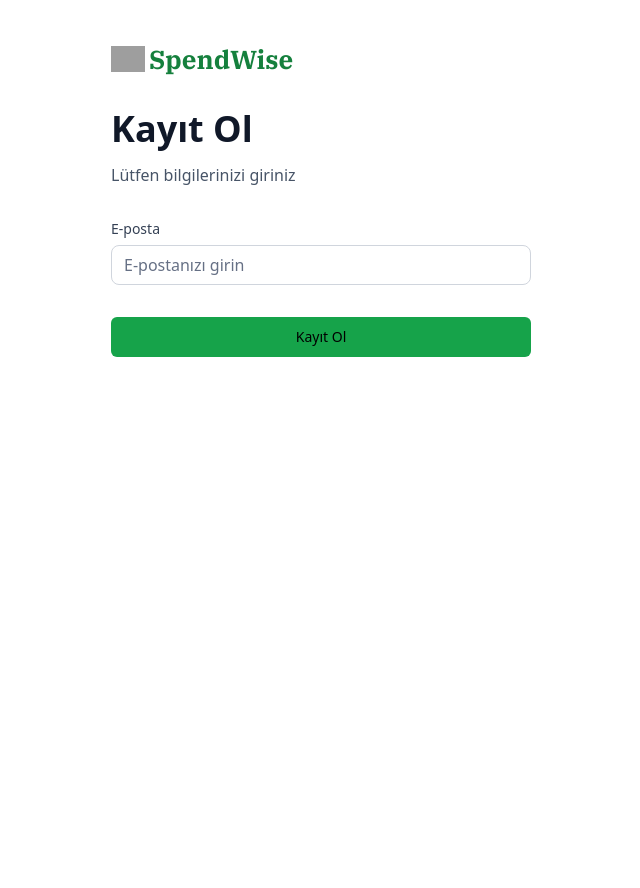
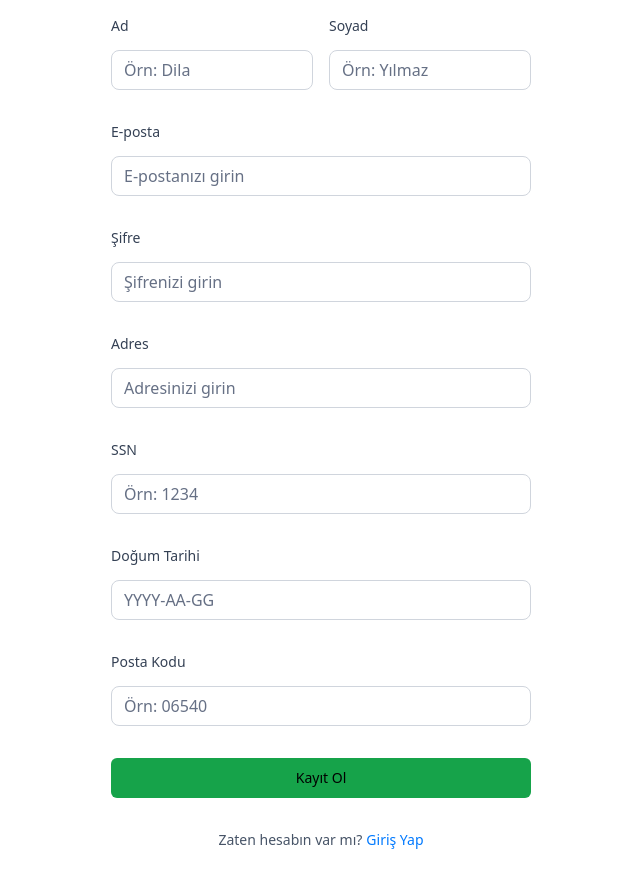
Before and after one commit to abb248/defiance-finance-final-project, a Next.js app: page /sign-up in a window 1280 px wide. Shown: the part 200-1088 px from the top of the page, without its empty margins (319-959 px from the left). Before the commit the page ends 800 px from the top, so only its background shows below. Built offline with nearby package versions, Linux system fonts and the light colour scheme; grey boxes are pictures that could not be loaded.

Commit message:
ui: buton ve label bilesenleri eklendi

```diff
--- a/app/(auth)/sign-in/page.tsx
+++ b/app/(auth)/sign-in/page.tsx
@@ -1,5 +1,4 @@
 import AuthForm from '@/components/AuthForm'
-import React from 'react'
 
 const SignIn = () => {
   return (
--- a/components/AuthForm.tsx
+++ b/components/AuthForm.tsx
@@ -4,47 +4,49 @@ import Image from 'next/image';
 import Link from 'next/link';
 import React, { useState } from 'react';
 
-import { z } from "zod";
-import { zodResolver } from "@hookform/resolvers/zod";
-import { useForm } from "react-hook-form";
+import { z } from 'zod';
+import { zodResolver } from '@hookform/resolvers/zod';
+import { useForm } from 'react-hook-form';
 
-import { Button } from "@/components/ui/button";
-import {
-  Form,
-  FormControl,
-  FormDescription,
-  FormField,
-  FormItem,
-  FormLabel,
-  FormMessage,
-} from "@/components/ui/form";
-import { Input } from "@/components/ui/input";
-
-
-const formSchema = z.object({
-  email: z.string().email({
-    message: "Lütfen geçerli bir e-posta adresi girin.",
-  }),
-});
-
-const AuthForm = ({ type }: { type: string }) => {
+import CustomInput from './CustomInput';
+import { authFormSchema } from '@/lib/utilsd';
+import { Button } from '@/components/ui/button';
+import { Form } from '@/components/ui/form';
+import { Loader2 } from "lucide-react"
+const AuthForm = ({ type }: { type: 'sign-in' | 'sign-up' }) => {
   const [user, setUser] = useState(null);
-
+const [isLoading, setIsLoading] = useState(false)
+  const formSchema = authFormSchema(type);
 
   const form = useForm<z.infer<typeof formSchema>>({
     resolver: zodResolver(formSchema),
     defaultValues: {
-      email: "",
+      email: '',
+      password: '',
+      firstName: '',
+      lastName: '',
+      address: '',
+      state: '',
+     postalCode: '',
+     dateOfBirth: '',
+     ssn: '',
     },
   });
+async function onSubmit(values: z.infer<typeof formSchema>) {
+  setIsLoading(true)
 
-  function onSubmit(values: z.infer<typeof formSchema>) {
-    console.log(values);
-  }
+  console.log(values)
+
+  // fake delay (backend yoksa)
+  setTimeout(() => {
+    setIsLoading(false)
+  }, 2000)
+}
+
 
   return (
     <section className="auth-form">
-      <header className='flex flex-col gap-5 md:gap-8'>
+      <header className="flex flex-col gap-5 md:gap-8">
         <Link href="/" className="cursor-pointer flex items-center gap-1">
           <Image
             src="/icons/logo.svg"
@@ -52,7 +54,9 @@ const AuthForm = ({ type }: { type: string }) => {
             height={34}
             alt="SpendWise logo"
           />
-          <h1 className="text-26 font-ibm-plex-serif font-bold text-green-700">SpendWise</h1>
+          <h1 className="text-26 font-ibm-plex-serif font-bold text-green-700">
+            SpendWise
+          </h1>
         </Link>
 
         <div className="flex flex-col gap-1 md:gap-3">
@@ -60,15 +64,14 @@ const AuthForm = ({ type }: { type: string }) => {
             {user
               ? 'Hesabı Bağla'
               : type === 'sign-in'
-                ? 'Giriş Yap'
-                : 'Kayıt Ol'
-            }
+              ? 'Giriş Yap'
+              : 'Kayıt Ol'}
           </h1>
+
           <p className="text-16 font-normal text-gray-600">
             {user
               ? 'Başlamak için hesabınızı bağlayın'
-              : 'Lütfen bilgilerinizi giriniz'
-            }
+              : 'Lütfen bilgilerinizi giriniz'}
           </p>
         </div>
       </header>
@@ -77,42 +80,100 @@ const AuthForm = ({ type }: { type: string }) => {
         <div className="flex flex-col gap-4">
           {/* PlaidLink daha sonra eklenecek */}
         </div>
-      ): (
+      ) : (
         <Form {...form}>
           <form onSubmit={form.handleSubmit(onSubmit)} className="space-y-8">
+            {type === 'sign-up' && (
+              <div className="flex gap-4">
+                <CustomInput
+                  control={form.control}
+                  name="firstName"
+                  label="Ad"
+                  placeholder="Örn: Dila"
+                />
+                <CustomInput
+                  control={form.control}
+                  name="lastName"
+                  label="Soyad"
+                  placeholder="Örn: Yılmaz"
+                />
+              </div>
+            )}
 
-            {/* form  */}
-            <FormField
+            <CustomInput
               control={form.control}
               name="email"
-              render={({ field }) => (
-                <div className="form-item">
-                  <FormLabel className="form-label">
-                    E-posta
-                  </FormLabel>
-                  <div className="flex w-full flex-col">
-                    <FormControl>
-                      <Input
-                        placeholder="E-postanızı girin"
-                        className="input-class"
-                        {...field}
-                      />
-                    </FormControl>
-                    <FormMessage className="form-message mt-2 "  />
-                  </div>
-                </div>
-              )}
+              label="E-posta"
+              placeholder="E-postanızı girin"
             />
 
-            {/* Buton metni de Giriş/Kayıt sayfasına göre dinamik yapıda oldu */}
-            <Button type="submit" className="bg-green-600 hover:bg-green-700 w-full">
-              {type === 'sign-in' ? 'Giriş Yap' : 'Kayıt Ol'}
-            </Button>
+            <CustomInput
+              control={form.control}
+              name="password"
+              label="Şifre"
+              placeholder="Şifrenizi girin"
+            />
+            <CustomInput
+        control={form.control}
+        name="address"
+        label="Adres"
+        placeholder="Adresinizi girin"
+      />
+        <CustomInput
+          control={form.control}
+          name="ssn"
+          label="SSN"
+          placeholder="Örn: 1234"
+        />
+        <CustomInput
+          control={form.control}
+          name="dateOfBirth"
+          label="Doğum Tarihi"
+          placeholder="YYYY-AA-GG"
+        />
+        <CustomInput
+          control={form.control}
+          name="postalCode"
+          label="Posta Kodu"
+          placeholder="Örn: 06540"
+        />
+
+           <Button
+  type="submit"
+  disabled={isLoading}
+  className="bg-green-600 hover:bg-green-700 w-full"
+>
+  {isLoading ? (
+    <>
+      <Loader2 size={20} className="animate-spin" />
+      {" "}Loading...
+    </>
+  ) : type === 'sign-in' ? (
+    'Giriş Yap'
+  ) : (
+    'Kayıt Ol'
+  )}
+</Button>
           </form>
         </Form>
+
       )}
+      <footer className="flex justify-center gap-1">
+  <p className="text-14 font-normal text-gray-600">
+    {type === 'sign-in'
+      ? "Hesabın yok mu?"
+      : "Zaten hesabın var mı?"}
+  </p>
+
+  <Link
+    href={type === 'sign-in' ? '/sign-up' : '/sign-in'}
+    className="form-link"
+  >
+    {type === 'sign-in' ? 'Kayıt Ol' : 'Giriş Yap'}
+  </Link>
+</footer>
     </section>
-  )
-}
+  );
+};
 
 export default AuthForm;
--- a/components/CustomInput.tsx
+++ b/components/CustomInput.tsx
@@ -9,7 +9,7 @@ import {
 import { Input } from './ui/input'
 import { Control, FieldPath } from 'react-hook-form'
 import { z } from 'zod'
-import { authFormSchema } from '@/lib/utils'
+import { authFormSchema } from '@/lib/utilsd'
 
 const formSchema = authFormSchema('sign-up')
 type FormValues = z.infer<typeof formSchema>
--- a/components/TotalBalanceBox.tsx
+++ b/components/TotalBalanceBox.tsx
@@ -1,8 +1,16 @@
-import AnimatedCounter from './AnimatedCounter';
-import DoughnutChart from './DoughnutChart';
+import AnimatedCounter from './AnimatedCounter'
+import DoughnutChart from './DoughnutChart'
+
+interface TotalBalanceBoxProps {
+  accounts?: any[]
+  totalBanks: number
+  totalCurrentBalance: number
+}
 
 const TotalBalanceBox = ({
-  accounts = [], totalBanks, totalCurrentBalance
+  accounts = [],
+  totalBanks,
+  totalCurrentBalance,
 }: TotalBalanceBoxProps) => {
   return (
     <section className="total-balance">
@@ -14,6 +22,7 @@ const TotalBalanceBox = ({
         <h2 className="header-2">
           Bank Accounts: {totalBanks}
         </h2>
+
         <div className="flex flex-col gap-2">
           <p className="total-balance-label">
             Total Current Balance
--- a/components/ui/button.tsx
+++ b/components/ui/button.tsx
@@ -2,7 +2,7 @@ import * as React from "react"
 import { Slot } from "@radix-ui/react-slot"
 import { cva, type VariantProps } from "class-variance-authority"
 
-import { cn } from "@/lib/utils"
+import { cn } from "@/lib/utilsd"
 
 const buttonVariants = cva(
   "inline-flex items-center justify-center whitespace-nowrap rounded-md text-sm font-medium ring-offset-background transition-colors focus-visible:outline-none focus-visible:ring-2 focus-visible:ring-ring focus-visible:ring-offset-2 disabled:pointer-events-none disabled:opacity-50",
--- a/components/ui/form.tsx
+++ b/components/ui/form.tsx
@@ -11,7 +11,7 @@ import {
   type FieldValues,
 } from "react-hook-form"
 
-import { cn } from "@/lib/utils"
+import { cn } from "@/lib/utilsd"
 import { Label } from "@/components/ui/label"
 
 const Form = FormProvider
--- a/components/ui/input.tsx
+++ b/components/ui/input.tsx
@@ -1,6 +1,6 @@
 import * as React from "react"
 
-import { cn } from "@/lib/utils"
+import { cn } from "@/lib/utilsd"
 
 const Input = React.forwardRef<HTMLInputElement, React.ComponentProps<"input">>(
   ({ className, type, ...props }, ref) => {
--- a/components/ui/label.tsx
+++ b/components/ui/label.tsx
@@ -4,7 +4,7 @@ import * as React from "react"
 import * as LabelPrimitive from "@radix-ui/react-label"
 import { cva, type VariantProps } from "class-variance-authority"
 
-import { cn } from "@/lib/utils"
+import { cn } from "@/lib/utilsd"
 
 const labelVariants = cva(
   "text-sm font-medium leading-none peer-disabled:cursor-not-allowed peer-disabled:opacity-70"
--- a/components/ui/progress.tsx
+++ b/components/ui/progress.tsx
@@ -3,7 +3,7 @@
 import * as React from "react"
 import * as ProgressPrimitive from "@radix-ui/react-progress"
 
-import { cn } from "@/lib/utils"
+import { cn } from "@/lib/utilsd"
 
 const Progress = React.forwardRef<
   React.ElementRef<typeof ProgressPrimitive.Root>,
--- a/lib/utils.ts
+++ /dev/null
@@ -1,19 +0,0 @@
-import { type ClassValue, clsx } from "clsx"
-import { twMerge } from "tailwind-merge"
-import { z } from "zod";
-
-// Bu fonksiyon Tailwind sınıflarını güvenli bir şekilde birleştirmemizi sağlar
-export function cn(...inputs: ClassValue[]) {
-  return twMerge(clsx(inputs))
-}
-
-// Bizim dinamik form kurallarımız
-export const authFormSchema = (type: string) => z.object({
-  // Kayıt sayfasındaysak Ad ve Soyad zorunlu, Giriş sayfasındaysak opsiyonel
-  firstName: type === 'sign-in' ? z.string().optional() : z.string().min(3, { message: 'Ad en az 3 karakter olmalıdır.' }),
-  lastName: type === 'sign-in' ? z.string().optional() : z.string().min(3, { message: 'Soyad en az 3 karakter olmalıdır.' }),
-
-  // Her iki durumda da e-posta ve şifre kuralları aynı
-  email: z.string().email({ message: "Lütfen geçerli bir e-posta adresi girin." }),
-  password: z.string().min(8, { message: "Şifre en az 8 karakter olmalıdır." }),
-});
--- /dev/null
+++ b/lib/utilsd.ts
@@ -0,0 +1,49 @@
+import { type ClassValue, clsx } from "clsx"
+import { twMerge } from "tailwind-merge"
+import { z } from "zod"
+
+export function cn(...inputs: ClassValue[]) {
+  return twMerge(clsx(inputs))
+}
+
+export const authFormSchema = (type: 'sign-in' | 'sign-up') =>
+  z.object({
+    firstName:
+      type === 'sign-up'
+        ? z.string().min(2, { message: 'Ad en az 2 karakter olmalıdır.' })
+        : z.string().optional(),
+
+    lastName:
+      type === 'sign-up'
+        ? z.string().min(2, { message: 'Soyad en az 2 karakter olmalıdır.' })
+        : z.string().optional(),
+
+    address:
+      type === 'sign-up'
+        ? z.string().min(5, { message: 'Adres en az 5 karakter olmalıdır.' })
+        : z.string().optional(),
+
+    state:
+      type === 'sign-up'
+        ? z.string().min(2, { message: 'Eyalet/şehir bilgisi giriniz.' })
+        : z.string().optional(),
+
+    postalCode:
+      type === 'sign-up'
+        ? z.string().min(4, { message: 'Posta kodu geçerli olmalıdır.' })
+        : z.string().optional(),
+
+    dateOfBirth:
+      type === 'sign-up'
+        ? z.string().min(8, { message: 'Doğum tarihi giriniz.' })
+        : z.string().optional(),
+
+    ssn:
+      type === 'sign-up'
+        ? z.string().min(4, { message: 'SSN bilgisi giriniz.' })
+        : z.string().optional(),
+
+    email: z.string().email({ message: "Lütfen geçerli bir e-posta adresi girin." }),
+
+    password: z.string().min(8, { message: "Şifre en az 8 karakter olmalıdır." }),
+  })
```
